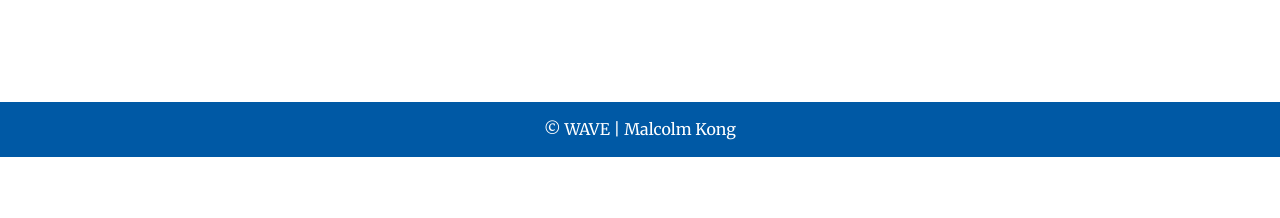
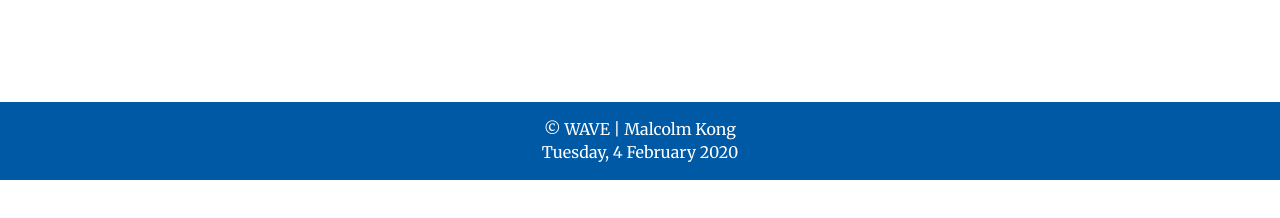
Before and after one commit to mbck4/mbck4.github.io, a plain HTML site: page lesson4/preston-4.html in a window 1280 px wide. Shown: the part 258-476 px from the top of the page. Drawn offline with Linux system fonts and the light colour scheme; files whose address does not match are found by name.

Commit message:
new update

```diff
--- a/lesson4/preston-4.html
+++ b/lesson4/preston-4.html
@@ -45,7 +45,7 @@
     </main>
     <footer>
         <p>&copy; WAVE | Malcolm Kong</p>
-        <p><span id="currentYear"></span></p>
+        <p><span id="currentDate"></span></p>
     </footer>
     <script src="scripts/toggleMenu.js"></script>
     <script src="scripts/currentDate.js"></script>
```
